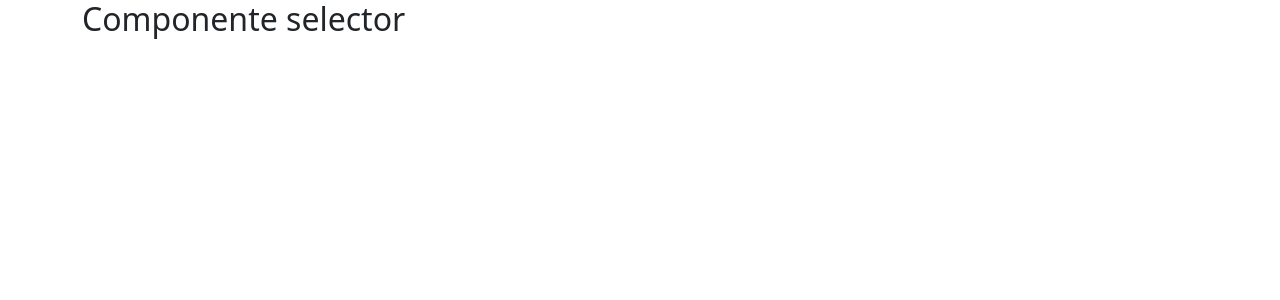
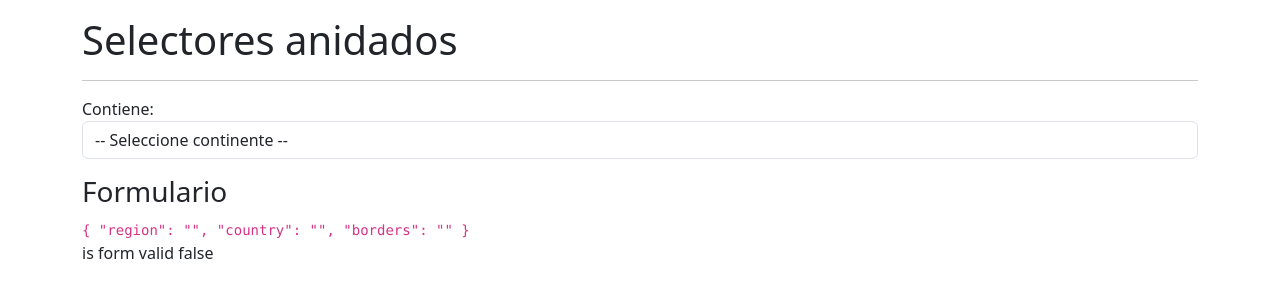
Before and after one commit to notrealsolution/selectores, an Angular app: page /selector/selector in a window 1280 px wide. Shown: the top 300 px of the page. Built offline with nearby package versions, Linux system fonts and the light colour scheme.

Commit message:
Implementando interface country

```diff
--- a/src/app/app.module.ts
+++ b/src/app/app.module.ts
@@ -3,12 +3,11 @@ import { BrowserModule } from '@angular/platform-browser';
 
 import { AppRoutingModule } from './app-routing.module';
 import { AppComponent } from './app.component';
-import { SelectorPageComponent } from './countries/pages/selector-page/selector-page.component';
+
 
 @NgModule({
   declarations: [
     AppComponent,
-    SelectorPageComponent
   ],
   imports: [
     BrowserModule,
--- a/src/app/countries/countries-routing.module.ts
+++ b/src/app/countries/countries-routing.module.ts
@@ -1,6 +1,7 @@
 import { NgModule } from '@angular/core';
 import { RouterModule, Routes } from '@angular/router';
 import { SelectorPageComponent } from './pages/selector-page/selector-page.component';
+
 
 
 const routes: Routes = [
--- a/src/app/countries/pages/selector-page/selector-page.component.html
+++ b/src/app/countries/pages/selector-page/selector-page.component.html
@@ -1,2 +1,23 @@
 
-<h2>Componente selector</h2>
+<h1 class="mt-3">Selectores anidados</h1>
+<hr>
+<form [formGroup]="myForm">
+
+  <!-- Region -->
+  <div class="row mb-3">
+    <div class="col">
+      <label for="form-label">Contiene:</label>
+      <select formControlName="region" class="form-control">
+        <option value="">-- Seleccione continente --</option>
+      </select>
+    </div>
+  </div>
+
+
+</form>
+
+<h3>Formulario</h3>
+<code>
+  {{ myForm.value | json }}
+</code>
+<p>is form valid {{ myForm.valid }}</p>
--- a/src/app/countries/pages/selector-page/selector-page.component.ts
+++ b/src/app/countries/pages/selector-page/selector-page.component.ts
@@ -1,4 +1,5 @@
 import { Component } from '@angular/core';
+import { FormBuilder, FormGroup, Validators } from '@angular/forms';
 
 @Component({
   selector: 'app-selector-page',
@@ -7,5 +8,12 @@ import { Component } from '@angular/core';
   ]
 })
 export class SelectorPageComponent {
-
+  public myForm: FormGroup = this.fb.group({
+    region : [ '', Validators.required ],
+    country: [ '', Validators.required ],
+    borders: [ '', Validators.required ]
+  })
+  constructor(
+    private fb: FormBuilder,
+  ){}
 }
```
Also changed, not shown: src/app/countries/countries.module.ts (+7 -2 lines), src/app/countries/interfaces/country.interfaces.ts (added, +158 -0 lines).
